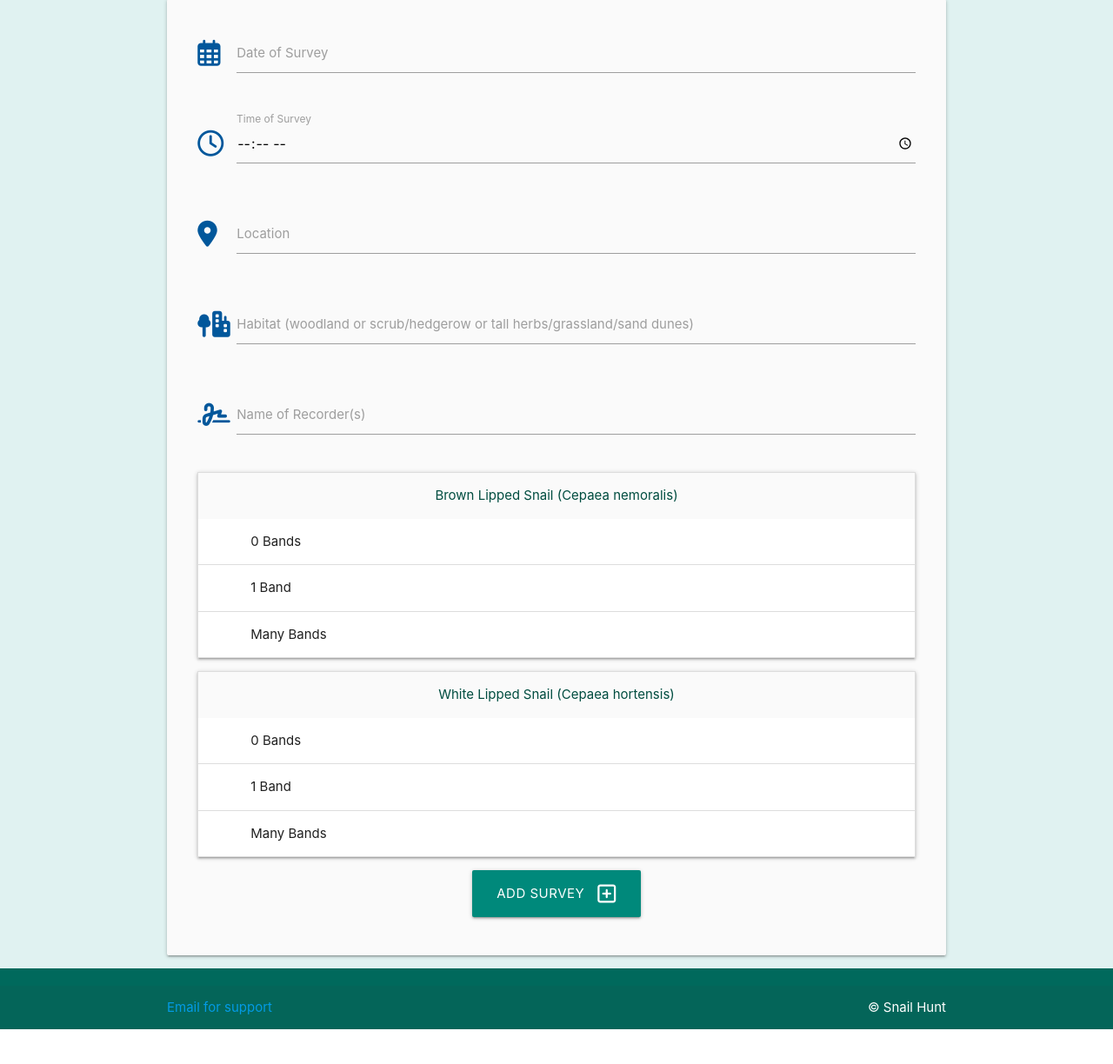
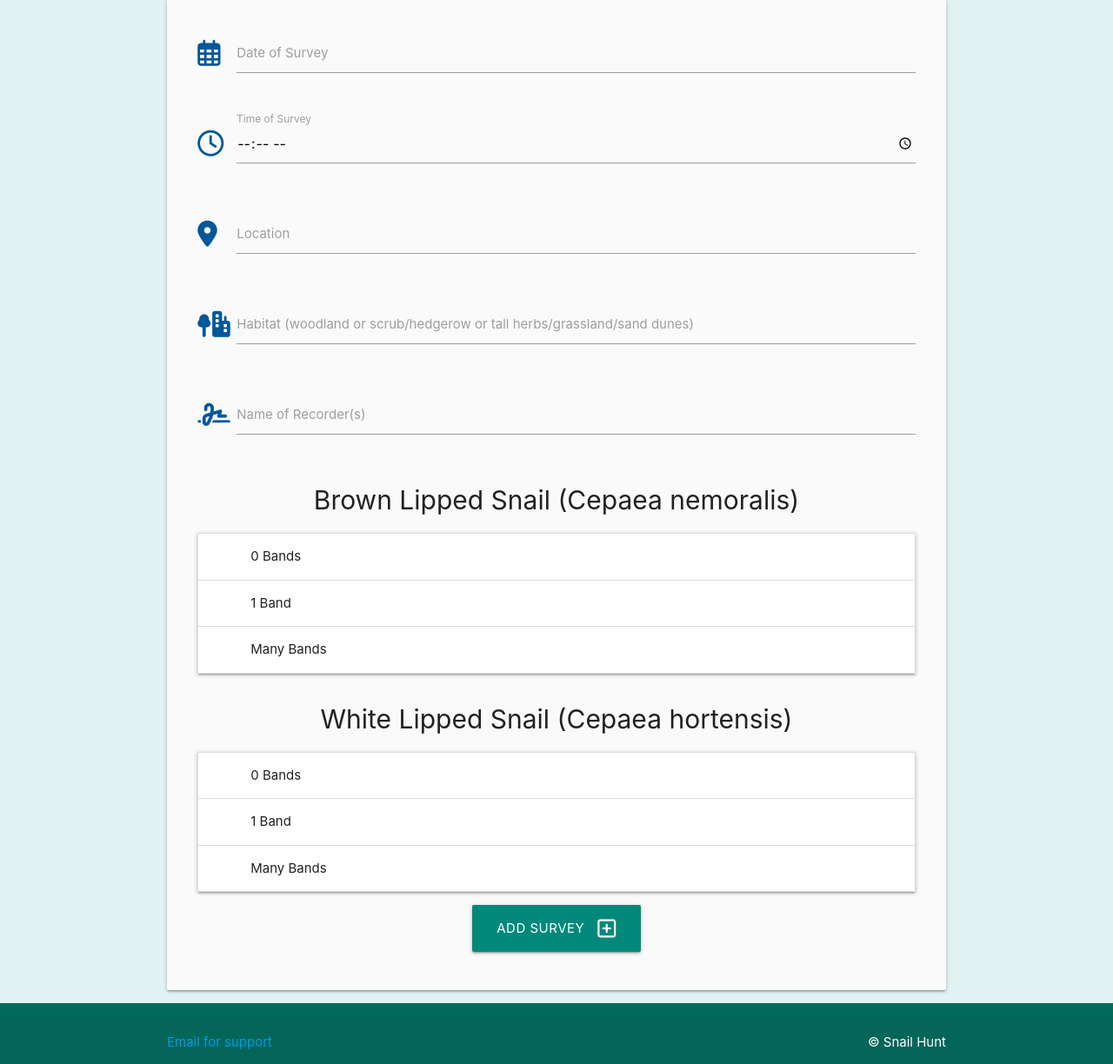
Before and after one commit to cjns/Milestone-3--The-Snail-Hunt, a Flask app: page /add_survey in a window 1280 px wide. Shown: the part 168-1392 px from the top of the page at 87% size. Before the commit the page ends 1352 px from the top, so only its background shows below. Run offline with Flask 3, Linux system fonts and the light colour scheme; the visitor is signed in with stand-in values (Sample User, id 1); data that the repository does not hold is empty; some libraries are stand-ins or nearby versions.

Commit message:
Update add_survey.html and edit_survey.html
Change p to h2 and move outside of ul element.

```diff
--- a/snailmanager/templates/add_survey.html
+++ b/snailmanager/templates/add_survey.html
@@ -53,8 +53,8 @@
         </div>
 
         <!-- Brown Lipped Snails -->
+        <h2 class="center">Brown Lipped Snail (Cepaea nemoralis)</h2>
         <ul class="collapsible">
-            <p class="center">Brown Lipped Snail (Cepaea nemoralis)</p>
             <li>
                 <div class="collapsible-header"><i class="material-icons"></i>0 Bands</div>
                 <div class="collapsible-body">
@@ -178,8 +178,8 @@
         </ul>
 
         <!-- White Lipped Snails -->
+        <h2 class="center">White Lipped Snail (Cepaea hortensis)</h2>
         <ul class="collapsible">
-            <p class="center">White Lipped Snail (Cepaea hortensis)</p>
             <li>
                 <div class="collapsible-header"><i class="material-icons"></i>0 Bands</div>
                 <div class="collapsible-body">
--- a/snailmanager/templates/edit_survey.html
+++ b/snailmanager/templates/edit_survey.html
@@ -58,8 +58,8 @@
         </div>
 
         <!-- Brown Lipped Snails -->
+        <h2 class="center">Brown Lipped Snail (Cepaea nemoralis)</h2>
         <ul class="collapsible">
-            <p class="center">Brown Lipped Snail (Cepaea nemoralis)</p>
             <li>
                 <div class="collapsible-header"><i class="material-icons"></i>0 Bands</div>
                 <div class="collapsible-body">
@@ -192,8 +192,8 @@
         </ul>
 
         <!-- White Lipped Snails -->
+        <h2 class="center">White Lipped Snail (Cepaea hortensis)</h2>
         <ul class="collapsible">
-            <p class="center">White Lipped Snail (Cepaea hortensis)</p>
             <li>
                 <div class="collapsible-header"><i class="material-icons"></i>0 Bands</div>
                 <div class="collapsible-body">
```
